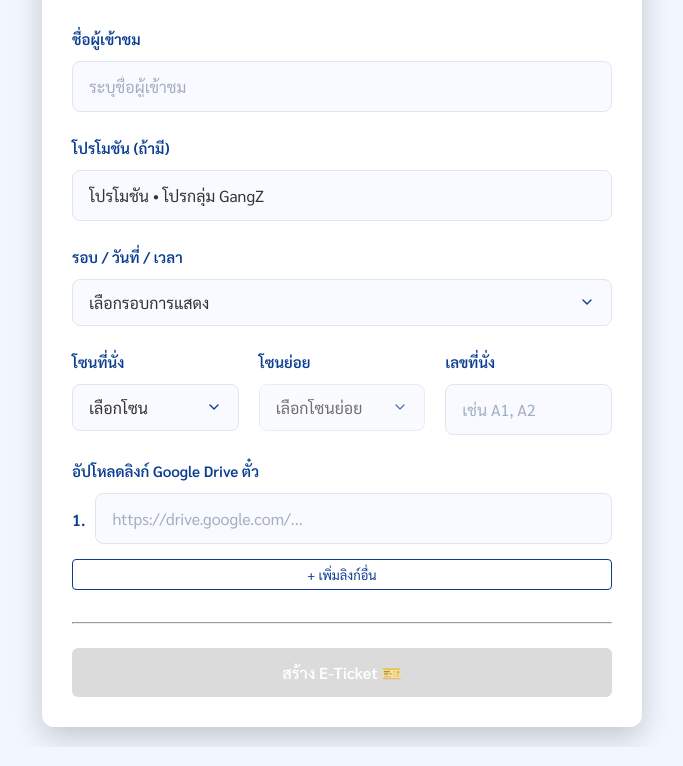
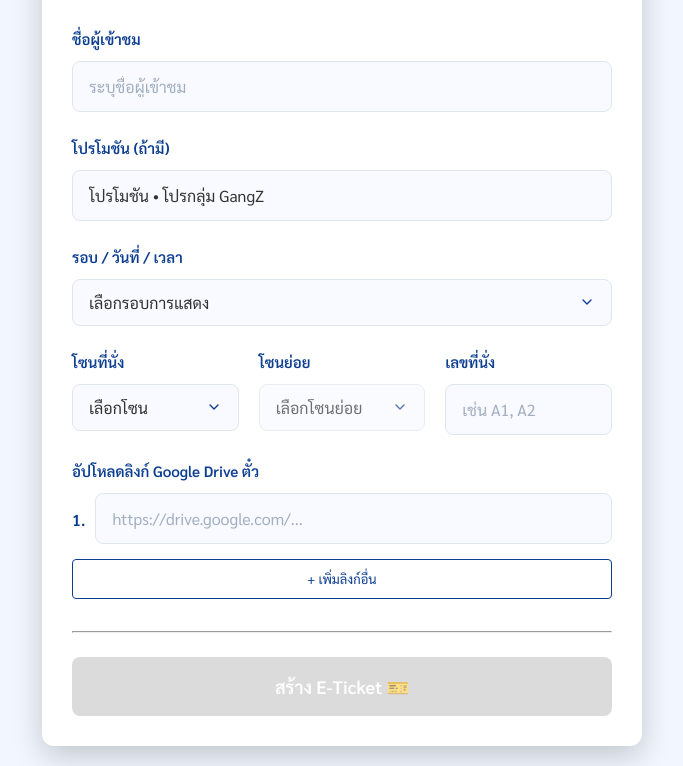
Before and after one commit to klonqdoublek/e-ticket-generator-atlantis65, a plain HTML site: page index.html in a window 1280 px wide. Shown: the part 153-919 px from the top of the page, without its empty margins (298-981 px from the left). Drawn offline with Linux system fonts and the light colour scheme.

Commit message:
minor UI Change 2

```diff
--- a/app.css
+++ b/app.css
@@ -146,12 +146,12 @@ input[type="file"] {
 /* Buttons */
 .btn-generate {
     width: 100%;
-    padding: 14px;
+    padding: 18px;
     background: #0b3d91;
     color: #fff;
     border: none;
-    border-radius: 6px;
-    font-size: 16px;
+    border-radius: 8px;
+    font-size: 18px;
     font-weight: 600;
     cursor: pointer;
     transition: background 0.3s;
--- a/index.html
+++ b/index.html
@@ -96,7 +96,8 @@
                         </div>
                     </div>
                     <button type="button" id="addLinkBtn" class="btn-secondary"
-                        style="margin-top: 5px; width: 100%; margin-bottom: 8px;">+ เพิ่มลิงก์อื่น</button>
+                        style="margin-top: 5px; width: 100%; height: 40px; margin-bottom: 8px;">+
+                        เพิ่มลิงก์อื่น</button>
                 </div>
                 <hr>
                 <button type="submit" class="btn-generate" style="margin-top: 24px;">สร้าง E-Ticket 🎫</button>
```
